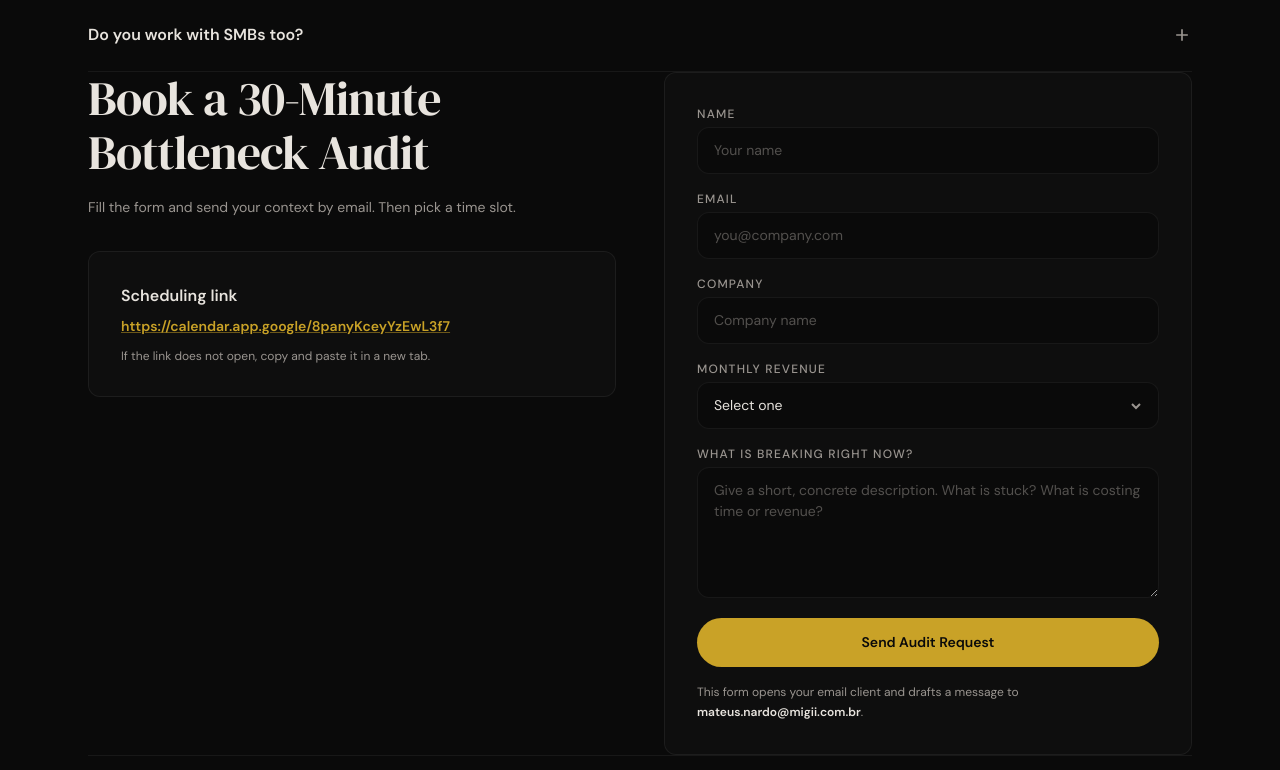
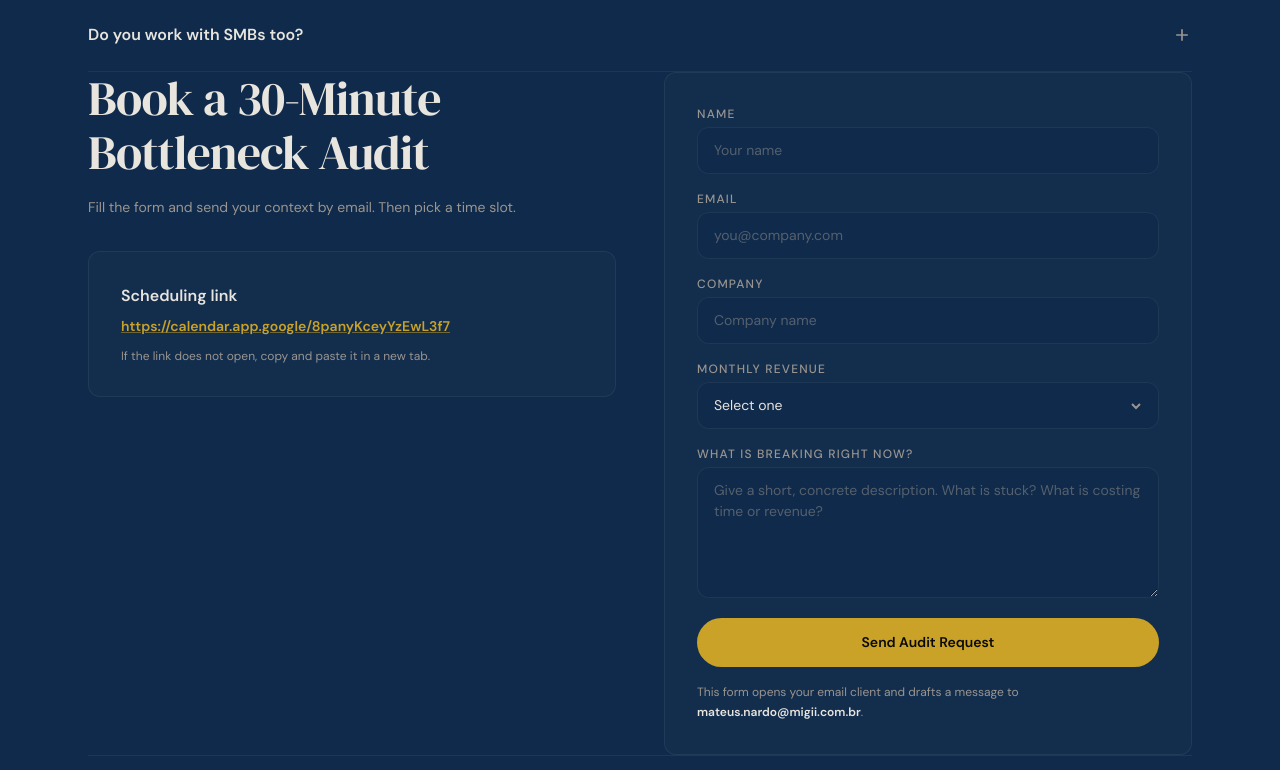
Before and after one commit to mdnm/matmoura, a website built with Vite: page index.html in a window 1280 px wide. Shown: the part 4460-5230 px from the top of the page. Built offline with nearby package versions, Linux system fonts and the light colour scheme.

Commit message:
fix: color

```diff
--- a/style.css
+++ b/style.css
@@ -5,7 +5,7 @@
   --font-display: "DM Serif Display", serif;
   --font-body: "DM Sans", sans-serif;
 
-  --color-bg: #0a0a0a;
+  --color-bg: #0f2a4a;
   --color-bg-elevated: rgba(255, 255, 255, 0.02);
   --color-text-primary: #e8e4de;
   --color-text-secondary: #9a9590;
```
